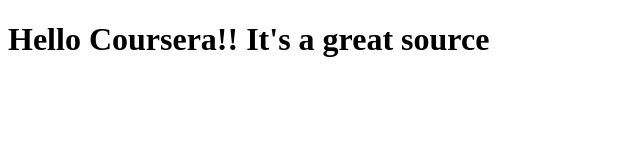
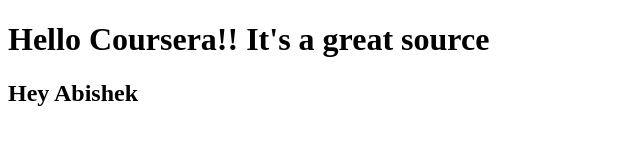
Before and after one commit to pabishek01/coursera-test, a plain HTML site: page site/index.html in a window 1280 px wide. Shown: the whole page, without its empty margins (0-640 px from the left). Drawn offline with Linux system fonts and the light colour scheme.

Commit message:
Test change for commit

```diff
--- a/site/index.html
+++ b/site/index.html
@@ -5,5 +5,6 @@
 </head>
 <body>
 <h1>Hello Coursera!! It's a great source</h1>
+<h2>Hey Abishek</h2>
 </body>
 </html>
```
